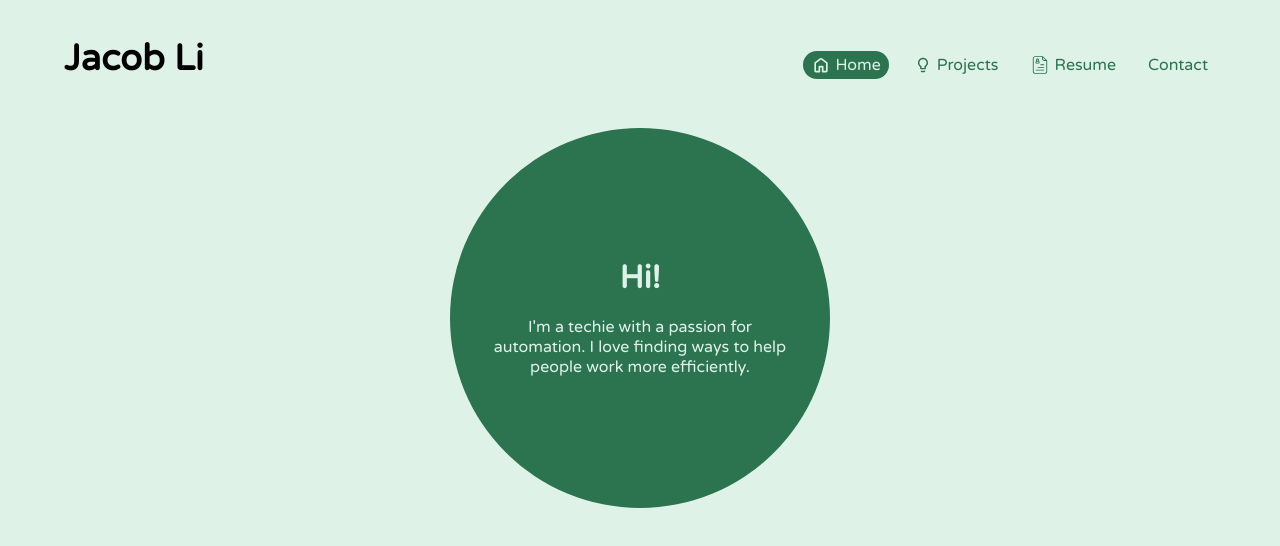
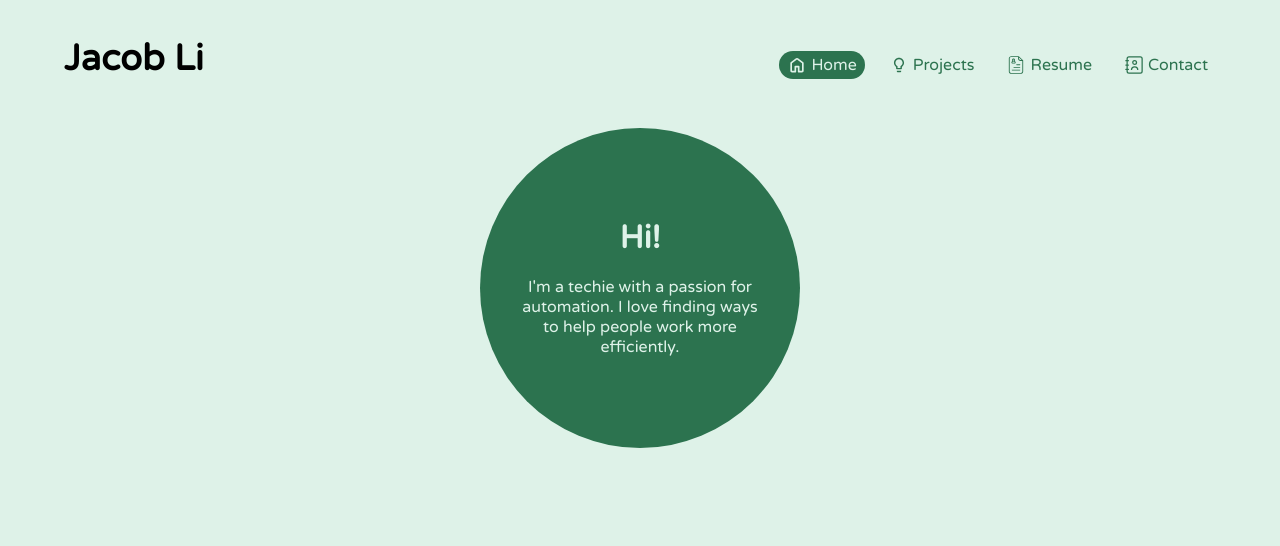
Before and after one commit to jacobbli/jacobbli.github.io, a Vue app: page /contact in a window 1280 px wide. Shown: the top 546 px of the page. Built offline with nearby package versions, Linux system fonts and the light colour scheme; a web font is replaced by a local one.

Commit message:
Modify link icons

```diff
--- a/src/components/BaseLink.vue
+++ b/src/components/BaseLink.vue
@@ -1,6 +1,6 @@
 <template>
     <div class="baseLink__content" :class="[isSelectedClass, colorClass]">
-        <component :is="iconMap[label]" />
+        <component :is="iconMap[icon]" />
         <div>{{ label }}</div>
     </div>
 </template>
@@ -11,6 +11,7 @@ import ResumeIcon from "./icons/CvIcon.vue";
 import ContactIcon from "./icons/ContactIcon.vue";
 import HomeIcon from "./icons/HomeIcon.vue";
 import LightbulbIcon from "./icons/LightbulbIcon.vue";
+import GithubIcon from "./icons/GithubIcon.vue";
 
 const props = defineProps({
     isSelected: {
@@ -28,6 +29,10 @@ const props = defineProps({
     label: {
         type: String,
         default: ""
+    },
+    icon: {
+        type: String,
+        default: ""
     }
 });
 
@@ -35,15 +40,21 @@ const isSelectedClass = computed(() =>
     props.isSelected ? "baseLink__isSelected" : ""
 );
 
-const colorClass = computed(() =>
-    props.isPrimaryColor & !props.isSelected ? "primaryColor" : "secondaryColor"
+const colorClass = computed(
+    () => {
+        if (props.isSelected) return ""
+        if (props.isPrimaryColor) return "primaryColor"
+        return "secondaryColor"
+
+    }
 );
 
 const iconMap = {
     Home: HomeIcon,
     Resume: ResumeIcon,
     Projects: LightbulbIcon,
-    Contacts: ContactIcon
+    Contact: ContactIcon,
+    Github: GithubIcon
 }
 
 </script>
@@ -61,7 +72,9 @@ const iconMap = {
 
 .baseLink__isSelected {
     background-color: #2C734F;
-    color: #def2e8
+    color: #def2e8;
+    fill: #def2e8;
+
 }
 
 .primaryColor {
--- a/src/components/NavBarItem.vue
+++ b/src/components/NavBarItem.vue
@@ -1,6 +1,7 @@
 <template>
   <div class="navItem__container">
-    <base-link :is-selected="isSelected" @click="routeTo(target)" :class="isSelectedClass" :label="label" />
+    <base-link :is-selected="isSelected" @click="routeTo(target)" :class="isSelectedClass" :label="label"
+      :icon="label" />
   </div>
 </template>
 
@@ -34,6 +35,4 @@ function routeTo(target) {
 
 </script>
 
-<style lang="scss" scoped>
-
-</style>
+<style lang="scss" scoped></style>
--- a/src/components/icons/GithubIcon.vue
+++ b/src/components/icons/GithubIcon.vue
@@ -1,6 +1,6 @@
 <template>
   <base-icon>
-    <svg viewBox="0 0 1024 1024">
+    <svg viewBox="0 0 1024 1024" :fill="fill">
       <path
         d="M511.6 76.3C264.3 76.2 64 276.4 64 523.5 64 718.9 189.3 885 363.8 946c23.5 5.9 19.9-10.8 19.9-22.2v-77.5c-135.7 15.9-141.2-73.9-150.3-88.9C215 726 171.5 718 184.5 703c30.9-15.9 62.4 4 98.9 57.9 26.4 39.1 77.9 32.5 104 26 5.7-23.5 17.9-44.5 34.7-60.8-140.6-25.2-199.2-111-199.2-213 0-49.5 16.3-95 48.3-131.7-20.4-60.5 1.9-112.3 4.9-120 58.1-5.2 118.5 41.6 123.2 45.3 33-8.9 70.7-13.6 112.9-13.6 42.4 0 80.2 4.9 113.5 13.9 11.3-8.6 67.3-48.8 121.3-43.9 2.9 7.7 24.7 58.3 5.5 118 32.4 36.8 48.9 82.7 48.9 132.3 0 102.2-59 188.1-200 212.9 23.5 23.2 38.1 55.4 38.1 91v112.5c0.8 9 0 17.9 15 17.9 177.1-59.7 304.6-227 304.6-424.1 0-247.2-200.4-447.3-447.5-447.3z"
         p-id="1220"
@@ -11,4 +11,12 @@
 
 <script setup>
 import BaseIcon from "./BaseIcon.vue";
+import { defineProps } from "vue";
+
+defineProps({
+  fill: {
+    type: String,
+    default: "",
+  },
+});
 </script>
--- a/src/components/projects/ProjectCard.vue
+++ b/src/components/projects/ProjectCard.vue
@@ -3,6 +3,7 @@
     <base-link v-if="project.github != ''"
       :is-primary-color="false"
       label="Github repo"
+      icon="Github"
       @click="navigateTo(project.github)" />
 
     <base-link v-if="project.app != ''"
--- a/src/views/HomeView.vue
+++ b/src/views/HomeView.vue
@@ -14,8 +14,8 @@
   justify-content: center;
 
   .homeView__content {
-    width: 380px;
-    height: 380px;
+    width: 320px;
+    height: 320px;
     padding: 40px;
 
     display: flex;
```
